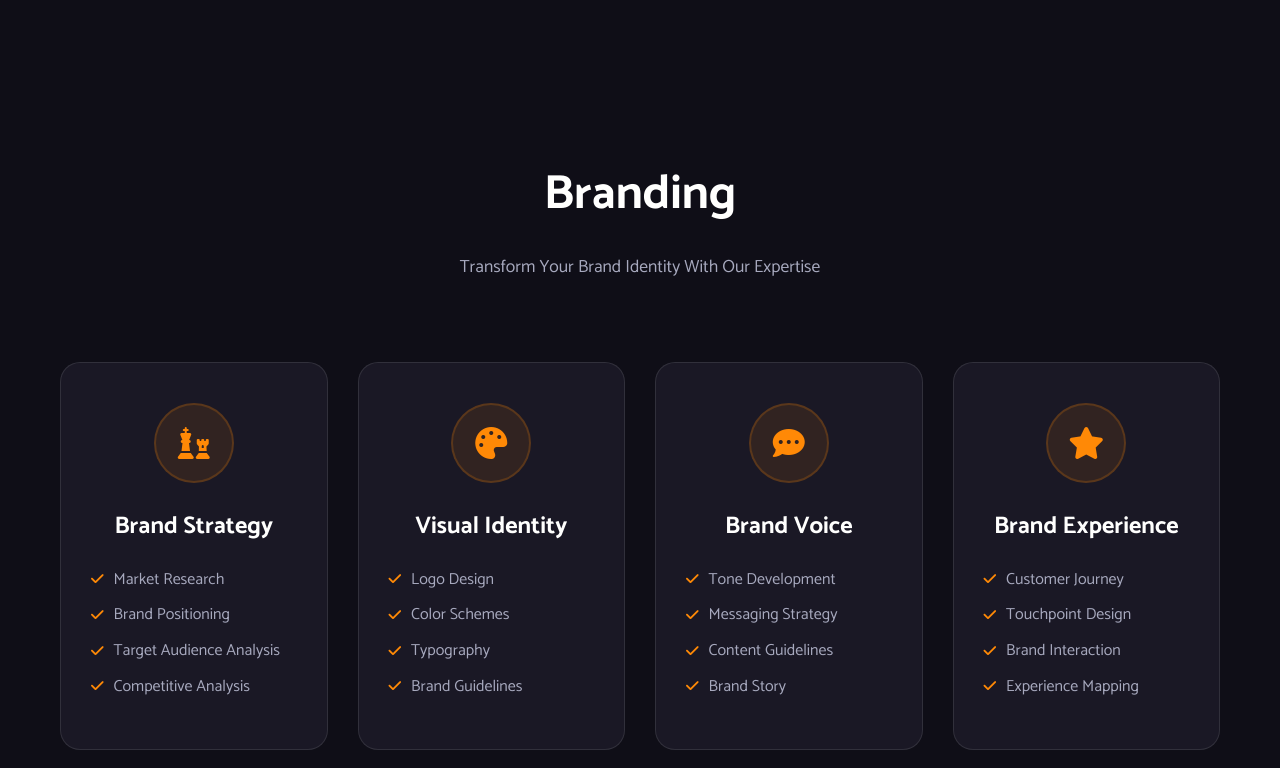
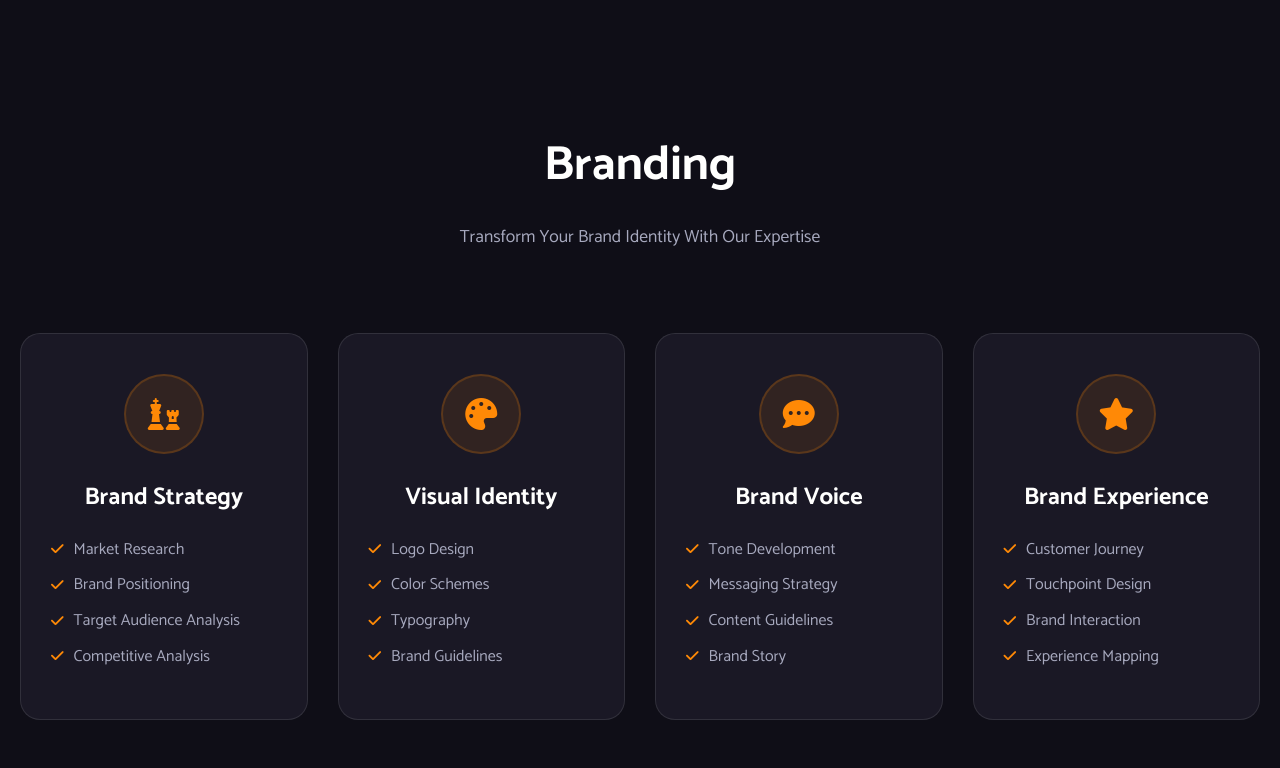
Before and after one commit to gowidebs/gowide-website, a React (Create React App) app: page / in a window 1280 px wide. Shown: the part 1460-2228 px from the top of the page. Built offline with nearby package versions, Linux system fonts and the light colour scheme.

Commit message:
Add large screen responsiveness (1920px+, 2560px+) for better UX on big displays

```diff
--- a/src/pages/Home.js
+++ b/src/pages/Home.js
@@ -37,10 +37,18 @@ const HeroSection = styled.section`
 
 const HeroContent = styled.div`
   text-align: center;
-  max-width: 800px;
+  max-width: 1000px;
   padding: 0 20px;
   z-index: 2;
   position: relative;
+
+  @media (min-width: 1920px) {
+    max-width: 1200px;
+  }
+
+  @media (min-width: 2560px) {
+    max-width: 1400px;
+  }
 
   h1 {
     font-size: clamp(3rem, 6vw, 5rem);
@@ -111,9 +119,19 @@ const SplitSection = styled.section`
 `;
 
 const Container = styled.div`
-  max-width: 1200px;
+  max-width: 1600px;
   margin: 0 auto;
   padding: 0 20px;
+
+  @media (min-width: 1920px) {
+    max-width: 1800px;
+    padding: 0 40px;
+  }
+
+  @media (min-width: 2560px) {
+    max-width: 2200px;
+    padding: 0 60px;
+  }
 `;
 
 const SplitContent = styled.div`
@@ -277,6 +295,14 @@ const ServicesGrid = styled.div`
   grid-template-columns: repeat(4, 1fr);
   gap: 30px;
   margin-bottom: 50px;
+
+  @media (min-width: 1920px) {
+    gap: 40px;
+  }
+
+  @media (min-width: 2560px) {
+    gap: 50px;
+  }
 
   @media (max-width: 1200px) {
     grid-template-columns: repeat(2, 1fr);
--- a/src/styles/GlobalStyles.js
+++ b/src/styles/GlobalStyles.js
@@ -211,9 +211,19 @@ export const GlobalStyles = createGlobalStyle`
 `;
 
 export const Container = styled.div`
-  max-width: 1400px;
+  max-width: 1600px;
   margin: 0 auto;
   padding: 0 2rem;
+
+  @media (min-width: 1920px) {
+    max-width: 1800px;
+    padding: 0 4rem;
+  }
+
+  @media (min-width: 2560px) {
+    max-width: 2200px;
+    padding: 0 6rem;
+  }
 `;
 
 export const Button = styled.button`
@@ -434,9 +444,19 @@ export const ImageSide = styled.div`
 export const ServicesGrid = styled.div`
   display: grid;
   grid-template-columns: repeat(4, 1fr);
-  gap: 1.5rem;
-  max-width: 1400px;
+  gap: 2rem;
+  max-width: 1600px;
   margin: 0 auto;
+
+  @media (min-width: 1920px) {
+    max-width: 1800px;
+    gap: 3rem;
+  }
+
+  @media (min-width: 2560px) {
+    max-width: 2200px;
+    gap: 4rem;
+  }
 
   @media (max-width: 1024px) {
     grid-template-columns: repeat(2, 1fr);
@@ -678,9 +698,19 @@ export const MainFooter = styled.footer`
   }
 
   .footer-content {
-    max-width: 1400px;
+    max-width: 1600px;
     margin: 0 auto;
     padding: 0 2rem;
+
+    @media (min-width: 1920px) {
+      max-width: 1800px;
+      padding: 0 4rem;
+    }
+
+    @media (min-width: 2560px) {
+      max-width: 2200px;
+      padding: 0 6rem;
+    }
 
     .footer-container {
       display: grid;
```
